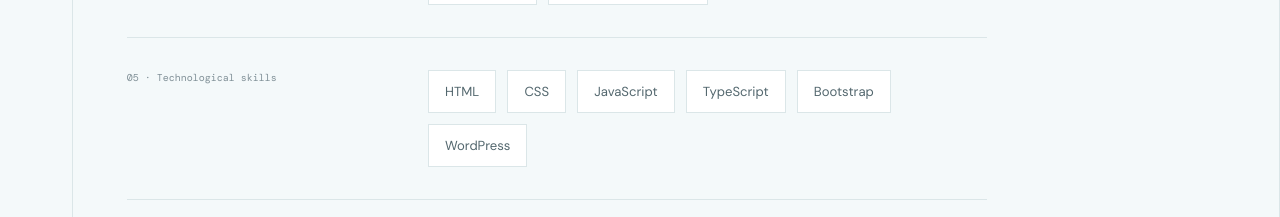
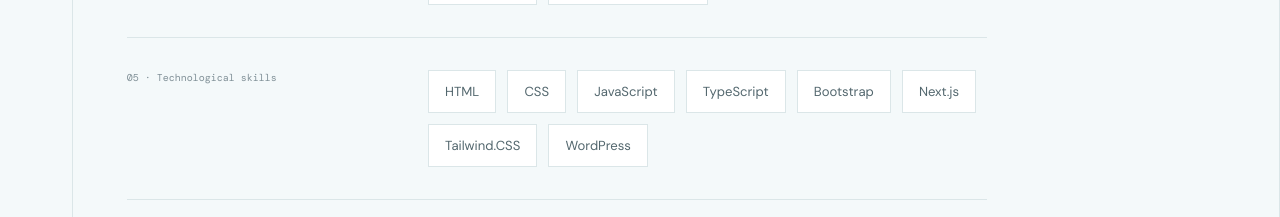
Before and after one commit to poonlonghei/poonlonghei.github.io, a Next.js app: page /resume in a window 1280 px wide. Shown: the part 1625-1842 px from the top of the page. Built offline with nearby package versions, Linux system fonts and the light colour scheme; a web font is replaced by a local one.

Commit message:
Update page.tsx

```diff
--- a/app/resume/page.tsx
+++ b/app/resume/page.tsx
@@ -10,6 +10,8 @@
   "JavaScript",
   "TypeScript",
   "Bootstrap",
+  "Next.js",
+  "Tailwind.CSS",
   "WordPress",
 ];
 
```
